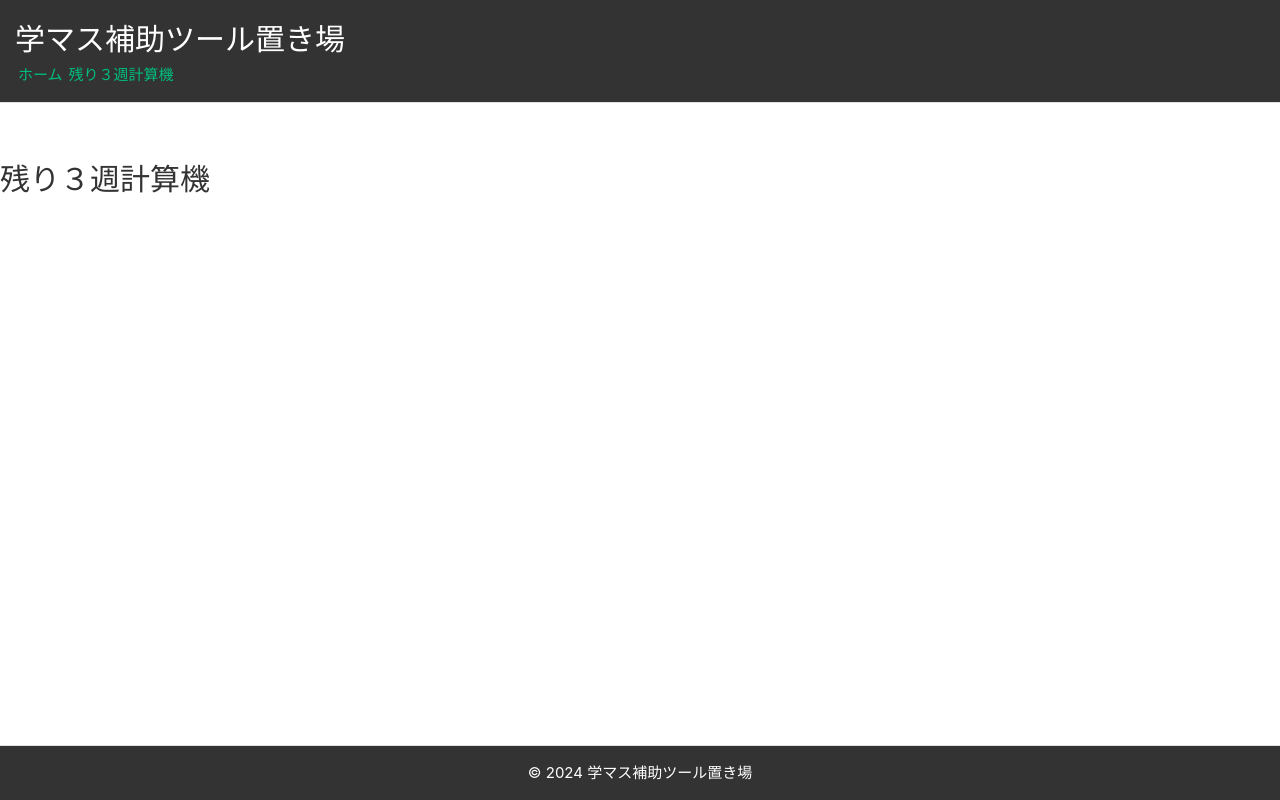
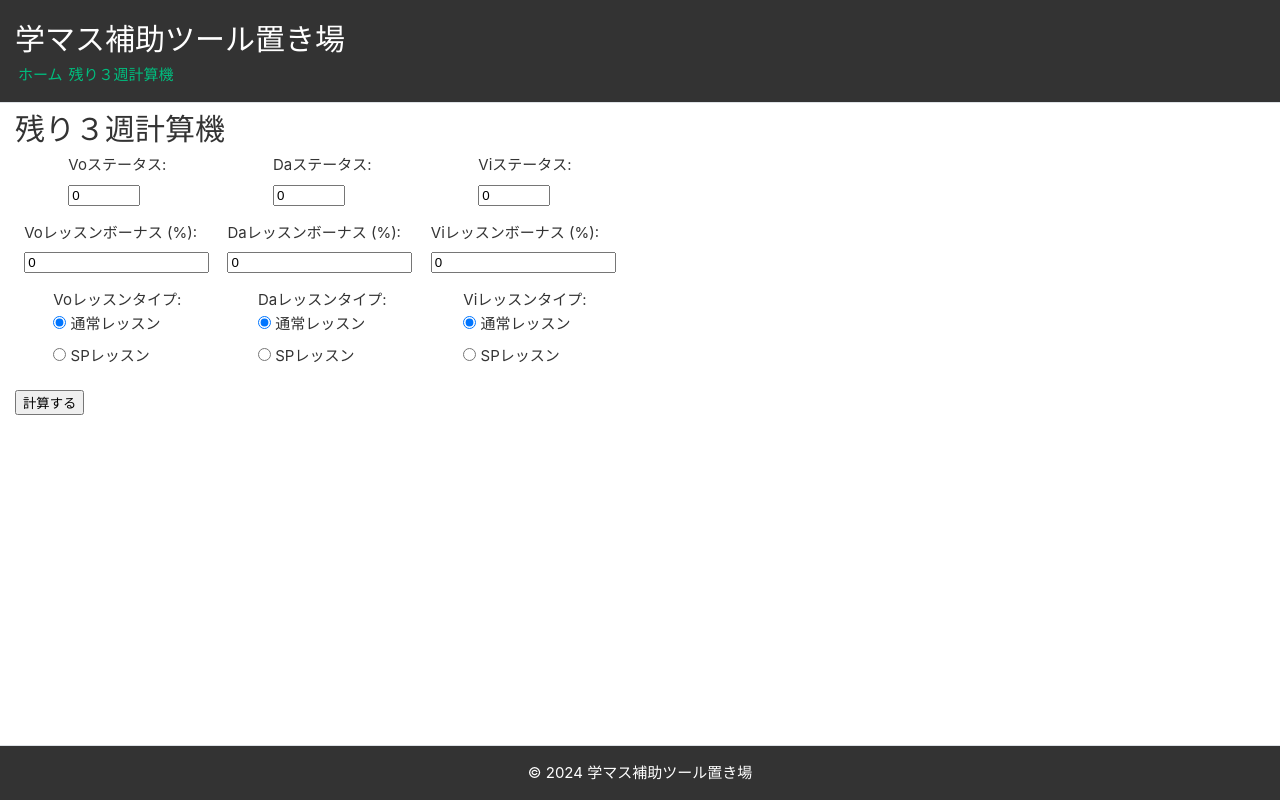
Before and after one commit to ktai98/gakumasu-tools, a Vue app: page /left-3-weeks-calculator in a window 1280 px wide. Built offline with nearby package versions, Linux system fonts and the light colour scheme.

Commit message:
Implement input layout.

```diff
--- a/src/views/Left3WeeksCalculator.vue
+++ b/src/views/Left3WeeksCalculator.vue
@@ -1,27 +1,99 @@
 <template>
   <div class="calculator-container">
     <h1>残り３週計算機</h1>
-    <!-- ここに計算機のロジックを追加 -->
+    <form @submit.prevent="calculate">
+      <div class="input-row">
+        <div class="input-group">
+          <label for="vo">Voステータス:</label>
+          <input type="number" id="vo" v-model.number="status.vo" min="0" max="1500" required>
+        </div>
+        <div class="input-group">
+          <label for="da">Daステータス:</label>
+          <input type="number" id="da" v-model.number="status.da" min="0" max="1500" required>
+        </div>
+        <div class="input-group">
+          <label for="vi">Viステータス:</label>
+          <input type="number" id="vi" v-model.number="status.vi" min="0" max="1500" required>
+        </div>
+      </div>
+      <div class="input-row">
+        <div class="input-group">
+          <label for="voBonus">Voレッスンボーナス (%):</label>
+          <input type="number" id="voBonus" v-model.number="bonus.vo" min="0.0" step="0.1" required>
+        </div>
+        <div class="input-group">
+          <label for="daBonus">Daレッスンボーナス (%):</label>
+          <input type="number" id="daBonus" v-model.number="bonus.da" min="0.0" step="0.1" required>
+        </div>
+        <div class="input-group">
+          <label for="viBonus">Viレッスンボーナス (%):</label>
+          <input type="number" id="viBonus" v-model.number="bonus.vi" min="0.0" step="0.1" required>
+        </div>
+      </div>
+      <div class="input-row">
+        <!-- Voのレッスンタイプ選択 -->
+        <div class="input-group">
+          <p>Voレッスンタイプ:</p>
+          <label><input type="radio" name="voLessonType" value="false" v-model="lessonType.vo" /> 通常レッスン</label>
+          <label><input type="radio" name="voLessonType" value="true" v-model="lessonType.vo" /> SPレッスン</label>
+        </div>
+        <!-- Daのレッスンタイプ選択 -->
+        <div class="input-group">
+          <p>Daレッスンタイプ:</p>
+          <label><input type="radio" name="daLessonType" value="false" v-model="lessonType.da" /> 通常レッスン</label>
+          <label><input type="radio" name="daLessonType" value="true" v-model="lessonType.da" /> SPレッスン</label>
+        </div>
+        <!-- Viのレッスンタイプ選択 -->
+        <div class="input-group">
+          <p>Viレッスンタイプ:</p>
+          <label><input type="radio" name="viLessonType" value="false" v-model="lessonType.vi" /> 通常レッスン</label>
+          <label><input type="radio" name="viLessonType" value="true" v-model="lessonType.vi" /> SPレッスン</label>
+        </div>
+      </div>
+      <button type="submit">計算する</button>
+    </form>
   </div>
 </template>
 
 <script lang="ts">
-import { defineComponent } from 'vue';
+import { defineComponent, ref } from 'vue';
 
 export default defineComponent({
   name: 'Left3WeeksCalculator',
+  setup() {
+    const status = ref({ vo: 0, da: 0, vi: 0 });
+    const bonus = ref({ vo: 0.0, da: 0.0, vi: 0.0 });
+    const lessonType = ref({ vo: 'false', da: 'false', vi: 'false'});
+
+
+    const calculate = () => {
+      console.log('計算結果', status.value, bonus.value, lessonType.value);
+    };
+
+    return { status, bonus, lessonType, calculate };
+  }
 });
 </script>
 
 <style scoped>
 .calculator-container {
-  padding-top: 70px; /* ヘッダーの高さに合わせたマージンを設定 */
-  padding-bottom: 30px; /* 下部のマージンも適宜調整 */
+  padding: 1em;
+  margin-top: 20px;
 }
 
-h1 {
-  margin-top: 0;
-  padding: 0.5em 0;
-  font-size: 2em;
+.input-row {
+  display: flex;
+  justify-content: space-around; /* 入力グループ間の間隔を均等に */
+  margin-bottom: 1em; /* 各行の下マージン */
+}
+
+.input-group {
+  display: flex;
+  flex-direction: column; /* ラベルと入力フィールドを縦に並べる */
+  align-items: flex-start; /* 左寄せ */
+}
+
+label {
+  margin-bottom: 0.5em; /* ラベルと入力フィールドの間のマージン */
 }
 </style>
```
